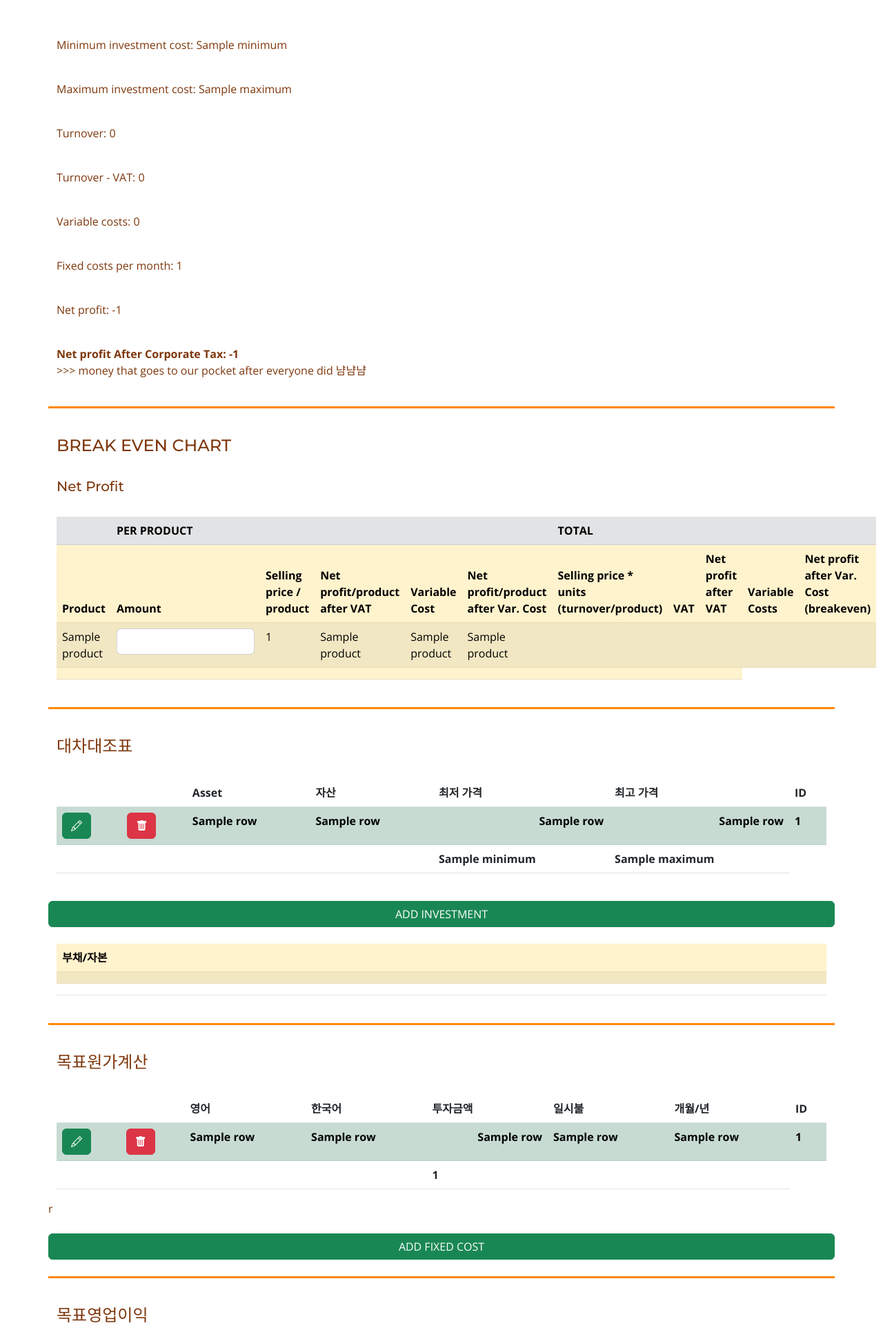
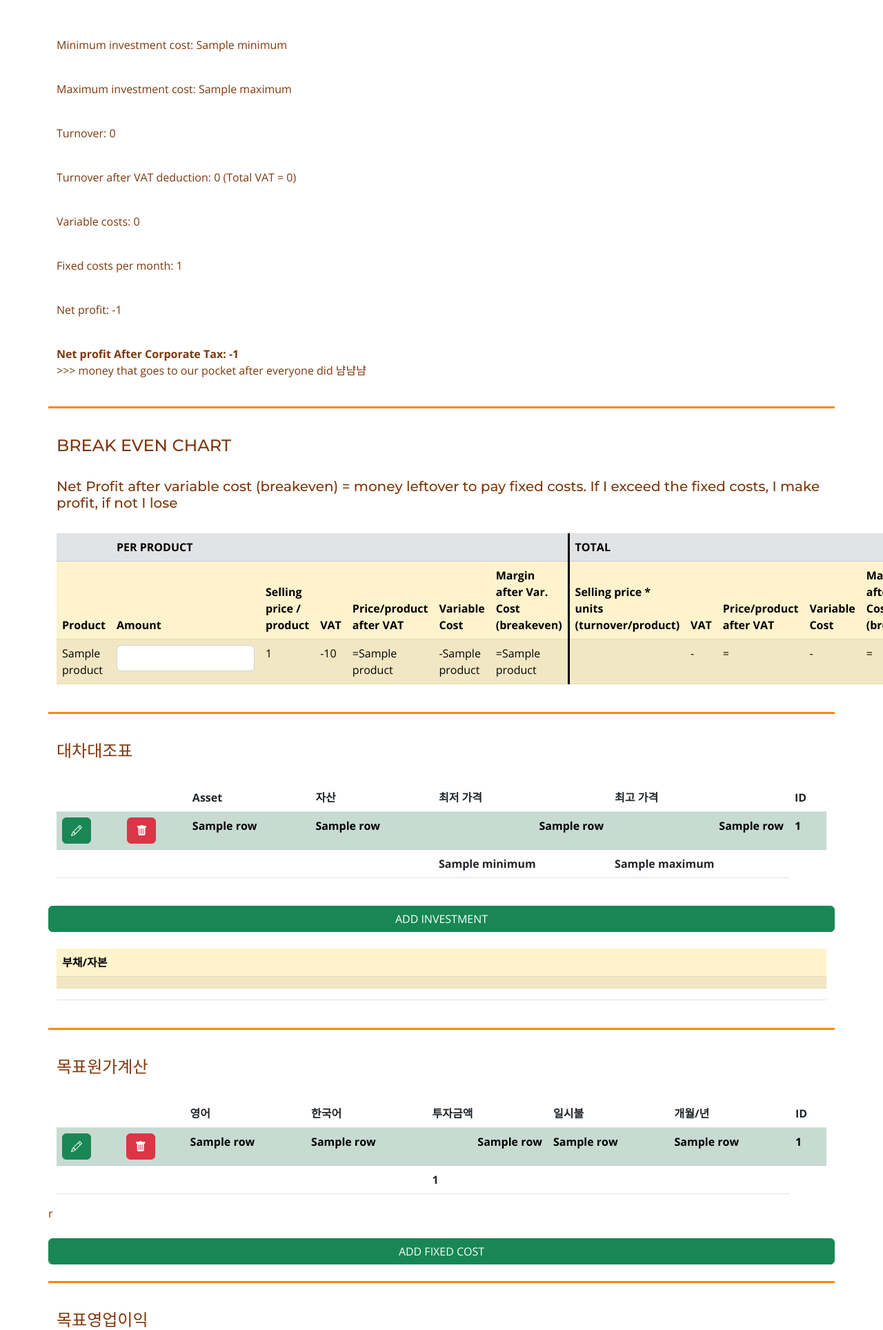
Before and after one commit to Thor1602/muin-store, a Flask app: template templates/financial_plan.html in a window 1280 px wide. Shown: the part 359-2287 px from the top of the page at 69% size. Run offline with Flask 2, Linux system fonts and the light colour scheme; the template is opened without the code that fills it: most values are stand-ins (such as "Sample title", 1, 10 or a date in 2020); lists and menus that the app fills with data are empty; parts of the project's set-up code (start-up, migrations or seed data) failed here and were passed over; some libraries are stand-ins or nearby versions.

Commit message:
added changes to the finance chart

```diff
--- a/templates/financial_plan.html
+++ b/templates/financial_plan.html
@@ -20,10 +20,10 @@
                 <p class="number-format">Minimum investment cost: {{ total['minimum'] }}</p>
                 <p class="number-format">Maximum investment cost: {{ total['maximum'] }}</p>
                 <p>Turnover: <span id="total-turnover"></span></p>
-                <p>Turnover - VAT: <span id="turnover-after-vat"></span></p>
+                <p>Turnover after VAT deduction: <span id="turnover-after-vat"></span> (Total VAT = <span id="total-vat"></span>)</p>
                 <p>Variable costs: <span id="variable-costs"></span></p>
-                <p>Fixed costs per month: <span
-                        id="fixedCostTotal">{{ total['total_cost'] }}</span></p>
+                <p>Fixed costs per month: <span class="number-format"> <span
+                        id="fixedCostTotal">{{ total['total_cost'] }}</span></span></p>
                 <p>Net profit: <span id="net-profit"></span></p>
                 <p><strong>Net profit After Corporate Tax: <span id="net-profit-after-tax"></span></strong> <br> >>>
                     money that goes to our pocket after everyone did 냠냠냠</p>
@@ -34,27 +34,28 @@
                 {#                <div>#}
                 {#                    <canvas id="myChart"></canvas>#}
                 {#                </div>#}
-                <h5>Net Profit</h5>
+                <h5>Net Profit after variable cost (breakeven) = money leftover to pay fixed costs. If I exceed the fixed costs, I make profit, if not I lose</h5>
                 <div class="">
                     <table class="table table-striped table-hover table-warning" id="break-even-table">
                         <thead>
                         <tr class="table-secondary table-bordered">
                             <th scope="col" colspan="1"></th>
-                            <th scope="col" colspan="5">PER PRODUCT</th>
-                            <th scope="col" colspan="5">TOTAL</th>
+                            <th scope="col" colspan="6">PER PRODUCT</th>
+                            <th scope="col" colspan="5" style="border-left: black solid 3px">TOTAL</th>
                         </tr>
                         <tr>
                             <th scope="col">Product</th>
                             <th scope="col">Amount</th>
                             <th scope="col">Selling price / product</th>
-                            <th scope="col">Net profit/product after VAT</th>
+                            <th scope="col">VAT</th>
+                            <th scope="col">Price/product after VAT</th>
                             <th scope="col">Variable Cost</th>
-                            <th scope="col">Net profit/product after Var. Cost</th>
-                            <th scope="col">Selling price * units (turnover/product)</th>
+                            <th scope="col">Margin after Var. Cost (breakeven)</th>
+                            <th scope="col" style="border-left: black solid 3px">Selling price * units (turnover/product)</th>
                             <th scope="col">VAT</th>
-                            <th scope="col">Net profit after VAT</th>
-                            <th scope="col">Variable Costs</th>
-                            <th scope="col">Net profit after Var. Cost (breakeven)</th>
+                            <th scope="col">Price/product after VAT</th>
+                            <th scope="col">Variable Cost</th>
+                            <th scope="col">Margin after Var. Cost (breakeven)</th>
 
                         </tr>
                         </thead>
@@ -70,28 +71,18 @@
                                            style="width: 200px">
                                 </td>
                                 <td class="turnover-total">{{ net_profit[product][0] }}</td>
-                                <td class="turnover-after-vat">{{ net_profit[product][1] }}</td>
-                                <td class="variable-costs">{{ net_profit[product][4] }}</td>
-                                <td class="breakeven-per-product">{{ net_profit[product][2] }}</td>
-                                <td class="turnover-per-product"></td>
-                                <td class="subtotal-vat"></td>
-                                <td class="turnover-per-product-after-vat"></td>
-                                <td class="subtotal-variable-costs"></td>
-                                <td class="turnover-per-product-after-varcost"></td>
+                                <td>-{{ net_profit[product][0]-net_profit[product][1] }}</td>
+                                <td>=<span class="turnover-after-vat">{{ net_profit[product][1] }}</span></td>
+                                <td>-<span class="variable-costs">{{ net_profit[product][4] }}</span></td>
+                                <td>=<span class="breakeven-per-product">{{ net_profit[product][2] }}</span></td>
+                                <td style="border-left: black solid 3px"><span class="turnover-per-product"></span></td>
+                                <td>-<span class="subtotal-vat"></span></td>
+                                <td>=<span class="turnover-per-product-after-vat"></span></td>
+                                <td>-<span class="subtotal-variable-costs"></span></td>
+                                <td>=<span class="turnover-per-product-after-varcost"></span></td>
 
                             </tr>
                         {% endfor %}
-                        <tr>
-                            <td></td>
-                            <td></td>
-                            <td id="total-breakeven"></td>
-                            <td></td>
-                            <td></td>
-                            <td></td>
-                            <td></td>
-                            <td></td>
-                            <td></td>
-                        </tr>
                         </tbody>
                     </table>
                 </div>
@@ -673,6 +664,11 @@
                     $(this).text($(this).text().replace(/(\d)(?=(\d\d\d)+(?!\d))/g, "$1,"));
                 })
             }
+            $.fn.undigit = function () {
+                return this.each(function () {
+                    $(this).text($(this).text().replace(",", ""));
+                })
+            }
 
             function changeTable() {
                 var totalBreakeven = 0;
@@ -710,7 +706,10 @@
                 $('#turnover-after-vat').text(parseInt(turnoverAfterVat)).digits();
                 $('#variable-costs').text(parseInt(totalVariableCosts)).digits();
                 $('#total-turnover').text(parseInt(turnoverTotal)).digits();
-                var netProfit = turnoverAfterVat - (totalVariableCosts + parseInt($('#fixedCostTotal').text()));
+                $('#total-vat').text(parseInt(totalVAT)).digits();
+
+
+                var netProfit = turnoverAfterVat - (totalVariableCosts + {{ total['total_cost'] }});
                 $('#net-profit').text(netProfit).digits();
                 var netProfitAfterCTax;
                 if (netProfit > 0) {
@@ -719,7 +718,8 @@
                 } else {
                     netProfitAfterCTax = netProfit;
                 }
-                $('#net-profit-after-tax').text(netProfitAfterCTax).digits();
+                $('#net-profit-after-tax').text(parseInt(netProfitAfterCTax)).digits();
+
             }
 
             $('.unit-product').change(function () {
```
